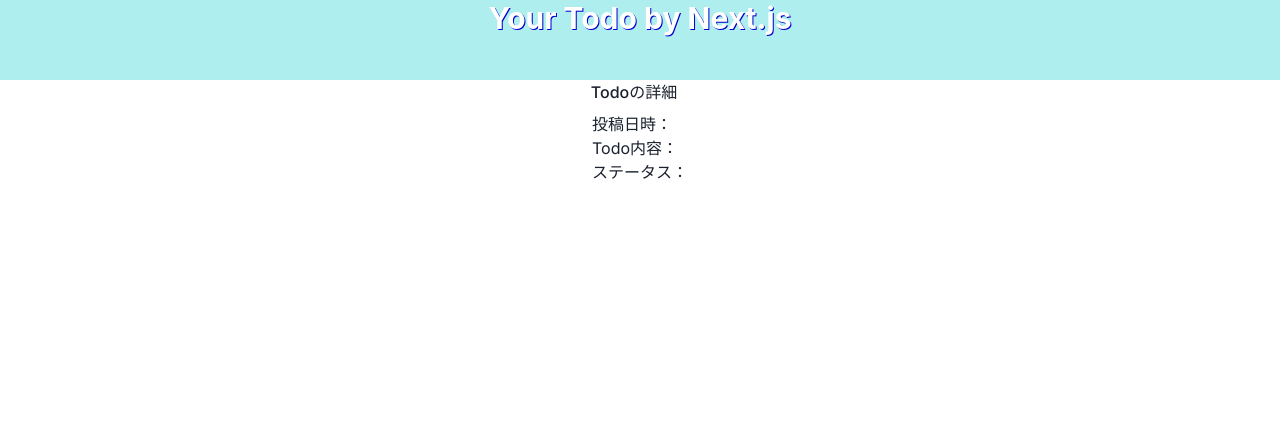
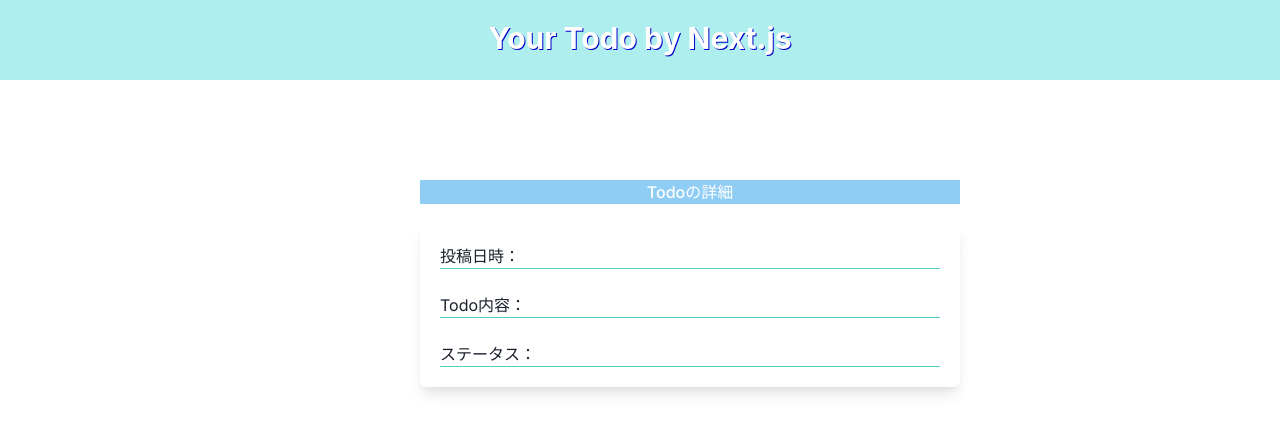
Before and after one commit to y-u27/your-todo-by-Next.js, a Next.js app: page /todos/1 in a window 1280 px wide. Shown: the top 432 px of the page. Built offline with nearby package versions, Linux system fonts and the light colour scheme.

Commit message:
♻️ 見た目修正

```diff
--- a/src/app/layout.tsx
+++ b/src/app/layout.tsx
@@ -25,6 +25,7 @@
             h={20}
             size="lg"
             textShadow="1px 1px #0000cd"
+            p={5}
           >
             Your Todo by Next.js
           </Heading>
--- a/src/app/todos/[id]/page.tsx
+++ b/src/app/todos/[id]/page.tsx
@@ -1,8 +1,11 @@
 import TodoArticle from "@/components/TodoArticle";
-import React from "react";
 
 const pageId = () => {
-  return <TodoArticle />;
+  return (
+    <>
+      <TodoArticle />
+    </>
+  );
 };
 
 export default pageId;
--- a/src/components/TodoArticle.tsx
+++ b/src/components/TodoArticle.tsx
@@ -1,19 +1,47 @@
 // Todoの一つひとつの詳細（投稿した日時・内容・ステータスなどを表示するページ）
-import { Box, FormControl, FormLabel, HStack } from "@chakra-ui/react";
+import {
+  Box,
+  Card,
+  CardBody,
+  FormControl,
+  FormLabel,
+} from "@chakra-ui/react";
 
 const TodoArticle = () => {
   return (
-    <FormControl>
-      <FormLabel display="flex" justifyContent="center">
+    <FormControl padding="100px">
+      <FormLabel
+        w="50%"
+        mx="320px"
+        display="flex"
+        justifyContent="center"
+        alignItems="center"
+        bgColor="blue.200"
+        color="white"
+        fontSize={16}
+        mb={5}
+      >
         Todoの詳細
       </FormLabel>
-      <HStack display="flex" justifyContent="center">
-        <Box>
-          <Box>投稿日時：</Box>
-          <Box>Todo内容：</Box>
-          <Box>ステータス：</Box>
-        </Box>
-      </HStack>
+      {/* <HStack mr="350px" p="30px"> */}
+      <Card w="50%" mx="320px" shadow="lg">
+        <CardBody>
+          <Box>
+            <Box borderBottom="1px" borderBottomColor="teal.300">
+              投稿日時：
+            </Box>
+            <br />
+            <Box borderBottom="1px" borderBottomColor="teal.300">
+              Todo内容：
+            </Box>
+            <br />
+            <Box borderBottom="1px" borderBottomColor="teal.300">
+              ステータス：
+            </Box>
+          </Box>
+        </CardBody>
+      </Card>
+      {/* </HStack> */}
     </FormControl>
   );
 };
```
